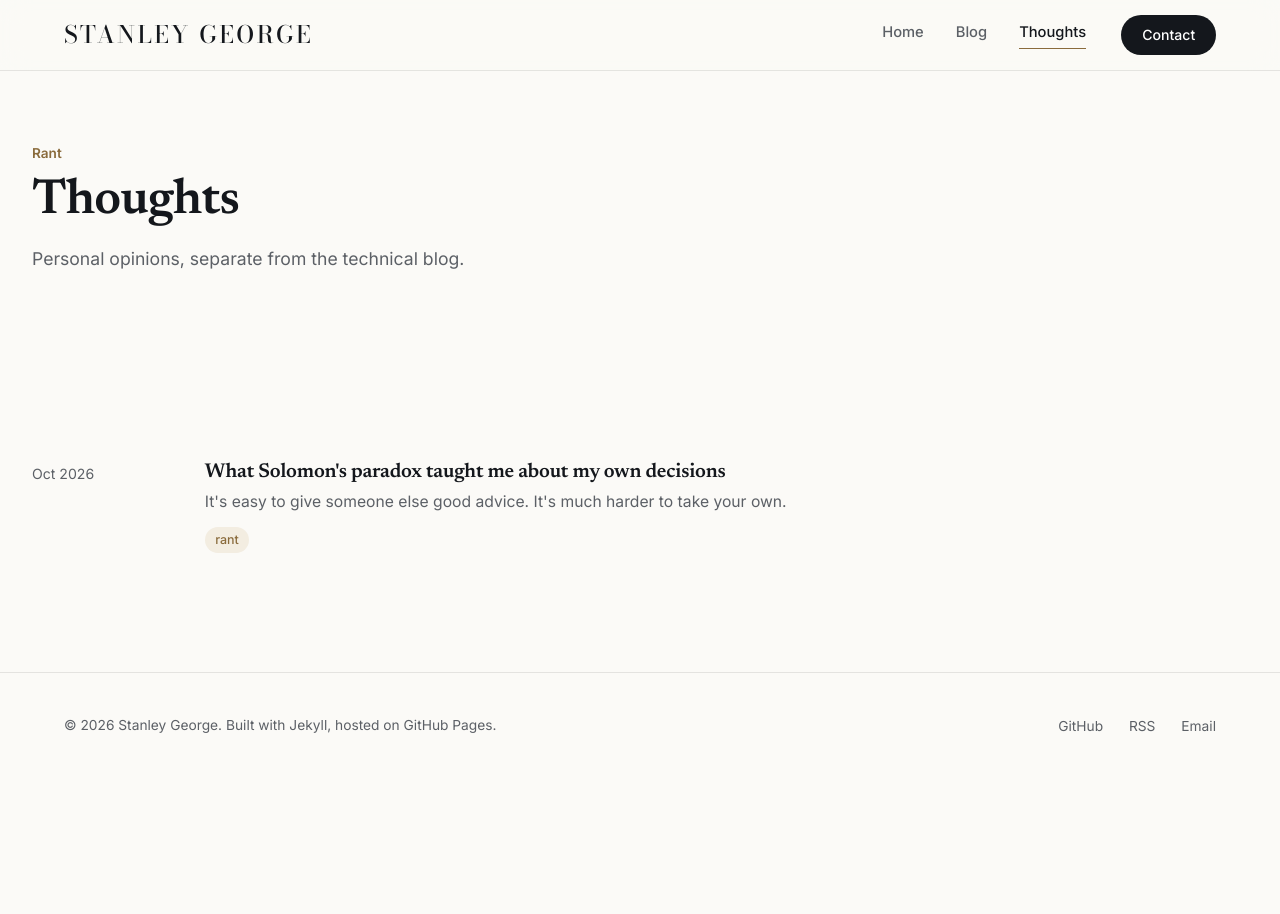
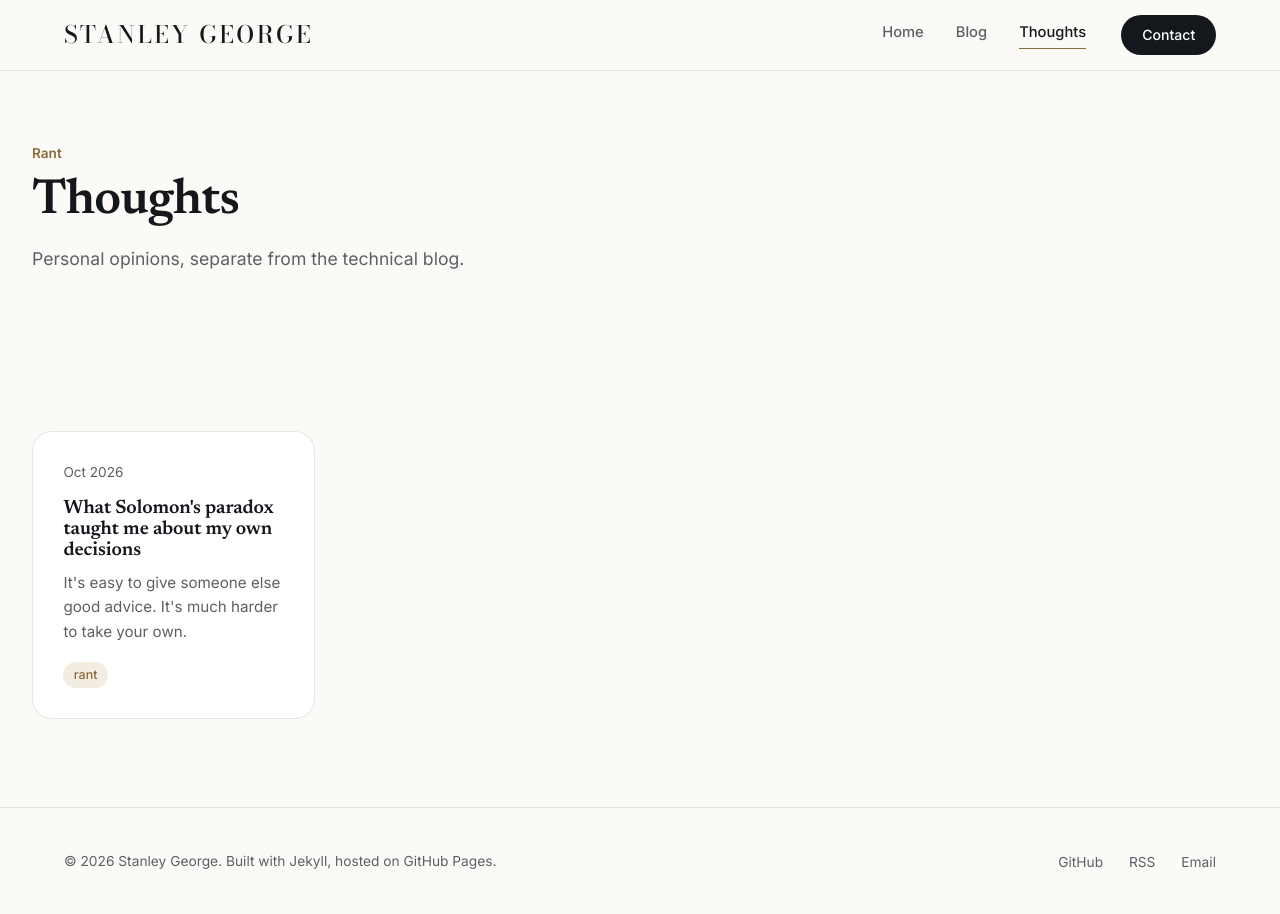
Before and after one commit to stageor/stageor.github.io, a Jekyll site: the page built from thoughts.html, in a window 1280 px wide. Built offline with Jekyll 4.4.1, drawn with Linux system fonts in a browser that asks for light colours.

Commit message:
Switch Blog and Thoughts to a card-tile grid, three per row
Replaces the stacked row list with bordered card tiles laid out
three across on desktop, collapsing to one column on mobile. Each
card is a single link to the post, with the whole tile clickable.

Co-Authored-By: Claude Sonnet 5 <noreply@anthropic.com>
Claude-Session: https://claude.ai/code/session_01V1zx5mLX7vrJ9dsy7ibrGV

```diff
--- a/assets/css/style.css
+++ b/assets/css/style.css
@@ -259,25 +259,41 @@ section.block { padding: 5.5rem 0; }
 }
 
 /* ---------------------------------------------------------
-   Blog / thoughts entries
+   Blog / thoughts entries — card tiles, three per row
 --------------------------------------------------------- */
-.entry {
-  padding: 1.9rem 0;
+.entry-grid {
   display: grid;
-  grid-template-columns: 9rem 1fr;
-  gap: 1.8rem;
+  grid-template-columns: repeat(auto-fill, minmax(17rem, 1fr));
+  gap: 1.75rem;
 }
-.entry + .entry { border-top: 1px solid var(--rule); }
-.entry .meta {
-  font-size: 0.88rem;
+.entry-card {
+  display: flex;
+  flex-direction: column;
+  align-items: flex-start;
+  padding: 1.9rem;
+  border: 1px solid var(--rule);
+  border-radius: var(--radius);
+  background: var(--surface);
+  transition: border-color 0.2s ease, transform 0.2s ease;
+}
+.entry-card:hover {
+  border-color: var(--ink);
+  transform: translateY(-3px);
+}
+.entry-card .meta {
+  font-size: 0.85rem;
   color: var(--ink-soft);
-  padding-top: 0.15rem;
+  margin-bottom: 0.9rem;
 }
-.entry h3 { font-size: 1.25rem; margin-bottom: 0.4rem; font-weight: 600; letter-spacing: -0.01em; }
-.entry h3 a { color: var(--ink); }
-.entry h3 a:hover { color: var(--accent); }
-.entry p { margin-bottom: 0.6rem; font-size: 0.98rem; }
-.entry .tag {
+.entry-card h3 {
+  font-size: 1.2rem;
+  font-weight: 600;
+  letter-spacing: -0.005em;
+  color: var(--ink);
+  margin-bottom: 0.6rem;
+}
+.entry-card p { margin-bottom: 1.1rem; font-size: 0.95rem; flex-grow: 1; }
+.entry-card .tag {
   display: inline-block;
   font-size: 0.78rem;
   font-weight: 500;
@@ -286,10 +302,10 @@ section.block { padding: 5.5rem 0; }
   background: var(--accent-soft);
   color: var(--accent);
 }
-.entry .tag.opinion { background: var(--accent-2-soft); color: var(--accent-2); }
+.entry-card .tag.opinion { background: var(--accent-2-soft); color: var(--accent-2); }
 
 @media (max-width: 640px) {
-  .entry { grid-template-columns: 1fr; gap: 0.4rem; }
+  .entry-grid { grid-template-columns: 1fr; }
 }
 
 /* ---------------------------------------------------------
--- a/thoughts.html
+++ b/thoughts.html
@@ -11,16 +11,16 @@ section: thoughts
 </section>
 
 <section class="block wrap">
-  {% for post in site.thoughts %}
-  <div class="entry">
-    <div class="meta">{{ post.date | date: "%b %Y" }}</div>
-    <div>
-      <h3><a href="{{ post.url | relative_url }}">{{ post.title }}</a></h3>
-      <p>{{ post.excerpt | strip_html | truncate: 160 }}</p>
+  <div class="entry-grid">
+    {% for post in site.thoughts %}
+    <a class="entry-card" href="{{ post.url | relative_url }}">
+      <div class="meta">{{ post.date | date: "%b %Y" }}</div>
+      <h3>{{ post.title }}</h3>
+      <p>{{ post.excerpt | strip_html | truncate: 120 }}</p>
       <span class="tag opinion">rant</span>
-    </div>
+    </a>
+    {% else %}
+    <p>No posts yet. Add a markdown file to <code>_thoughts/</code> to publish your first one.</p>
+    {% endfor %}
   </div>
-  {% else %}
-  <p>No posts yet. Add a markdown file to <code>_thoughts/</code> to publish your first one.</p>
-  {% endfor %}
 </section>
```
Also changed, not shown: blog.html (+10 -10 lines).
